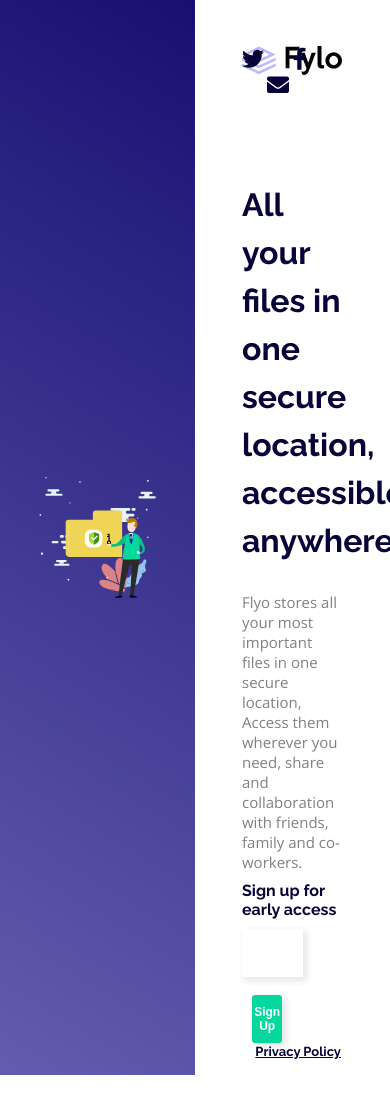
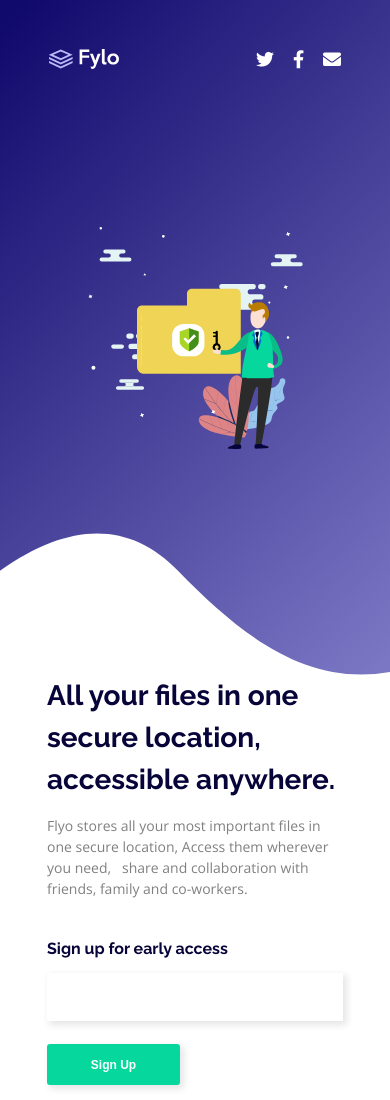
Before and after one commit to temanxiety/fylo-signup, a plain HTML site: page index.html in a window 390 px wide. Shown: the top 1100 px of the page. Before the commit the page ends 1075 px from the top, so only its background shows below. Drawn offline with nearby package versions, Linux system fonts and the light colour scheme.

Commit message:
Стилизация
Mobile

```diff
--- a/css/style.css
+++ b/css/style.css
@@ -127,3 +127,103 @@ footer a {
   width: 30%;
   cursor: pointer;
 }
+
+@media screen and (max-width: 800px) {
+  .left {
+    background-size: 40vw,100%;
+  }
+
+  .content h1 {
+    font-size: 26px;
+    margin-bottom: 9px;
+  }
+
+  .social-links a {
+    font-size: 18px;
+    margin-left: 15px;
+  }
+
+  .logo {
+    width: 70px;
+  }
+
+  .content p {
+    font-size: 12px;
+    margin-bottom: 40px;
+  }
+}
+
+@media screen and (max-width: 600px) {
+  label {
+    color: hsl(243, 87%, 12%);
+    margin-bottom: 15px;
+  }
+
+  .flex-container {
+    flex-flow: column;
+  }
+
+  .left,
+  .right {
+    width: 100%;
+    max-width: 100%;
+    min-height: 80vh;
+  }
+
+  .left {
+    background: url("../img/ilstr.svg") no-repeat center,
+      url("../img/bg-mobile.svg");
+    background-size: 55vw, 100% 100%;
+  }
+
+  .right header {
+    position: absolute;
+    top: 0;
+    left: 0;
+    width: 100%;
+    padding: 49px 0;
+  }
+
+  .social-links {
+    right: 49px;
+  }
+
+  .social-links a {
+    color: #fff;
+  }
+
+  .logo {
+    background: url("../img/logo-mobile.svg") no-repeat;
+    background-size: 100%;
+    left: 49px;
+  }
+
+  .content h1 {
+    padding: 0;
+    font-size: 28px;
+    margin-bottom: 14px;
+  }
+
+  .content p {
+    font-size: 10px;
+    font-size: 14px;
+    max-width: 309px;
+    word-break: keep-all;
+    line-height: 1.5;
+  }
+
+  .spacer {
+    display: initial;
+  }
+
+  .signup-form input[type="email"] {
+    width: 100%;
+    margin-bottom: 25px;
+  }
+
+  .signup-form button[type="submit"] {
+    margin: 0;
+    width: 133px;
+    height: 41px;
+  }
+}
```
